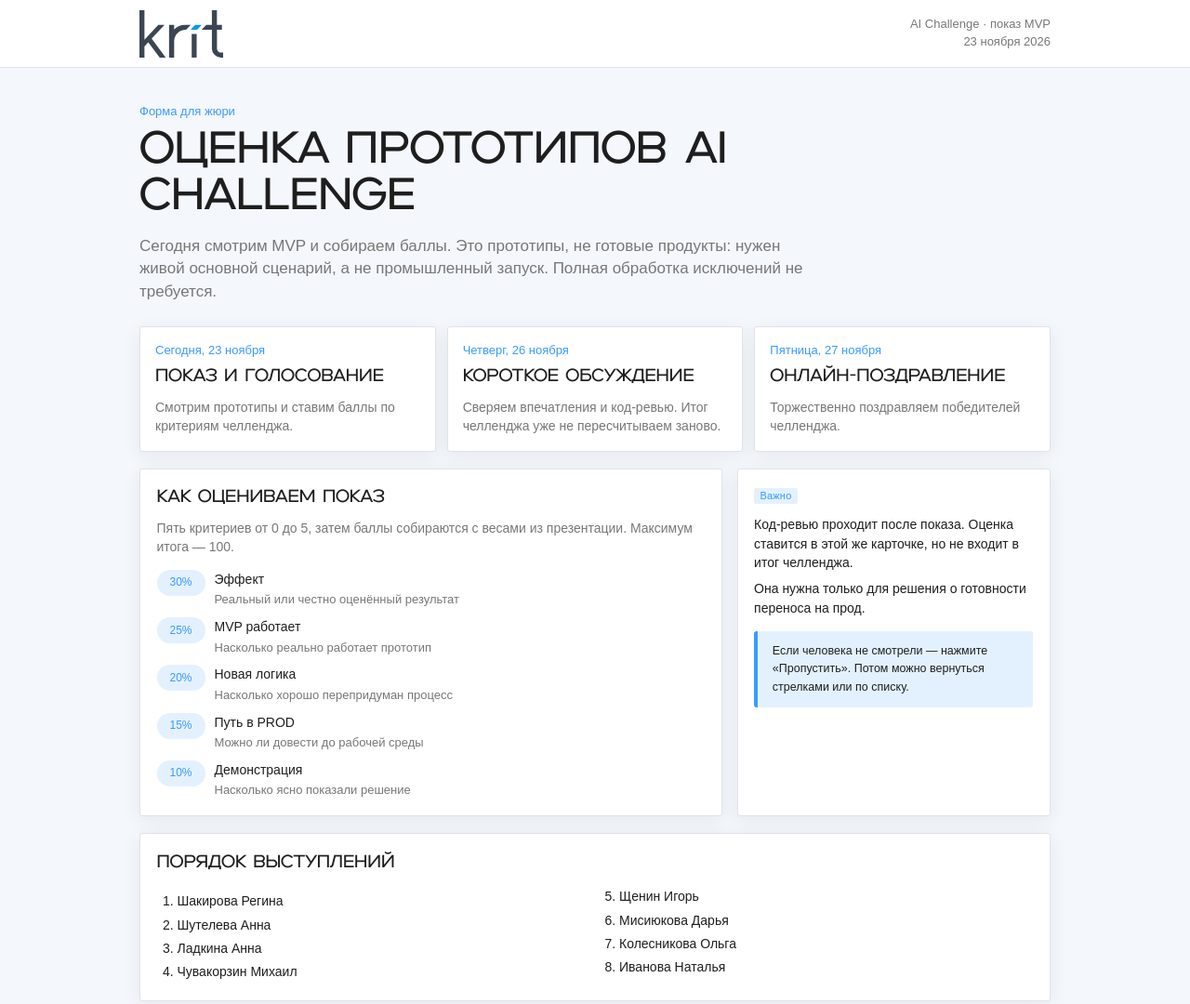
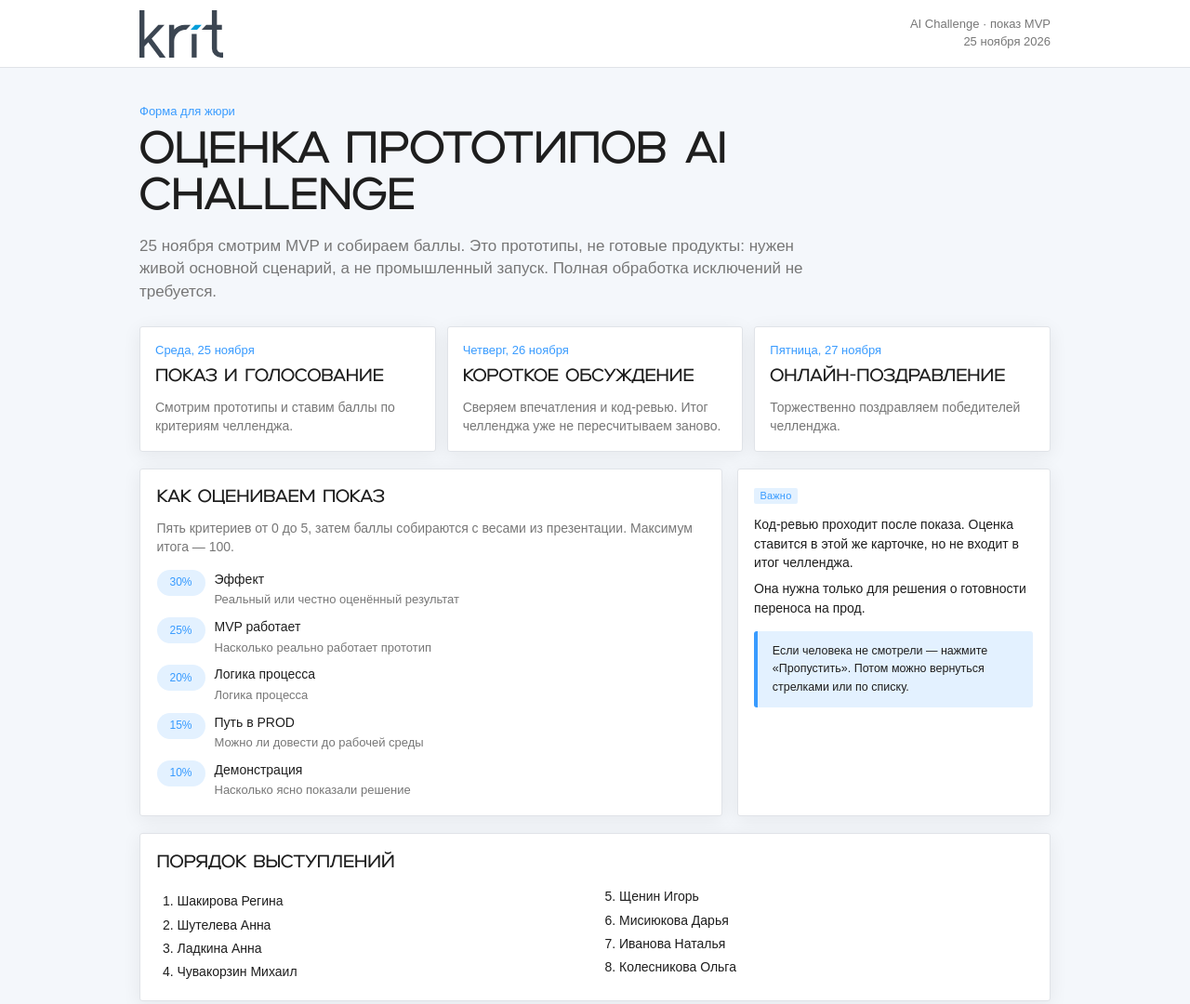
Before and after one commit to Nikisheva/html_krit, a plain HTML site: page jury-mvp.html in a window 1280 px wide. Shown: the top 1080 px of the page at 93% size. Drawn offline with Linux system fonts and the light colour scheme.

Commit message:
fix: move MVP showcase to 25 Nov and swap closing speakers
Put Ivanova seventh and Kolesnikova last, and rename the 20% criterion to process logic.

Co-authored-by: Cursor <cursoragent@cursor.com>

```diff
--- a/cloud-api/worker.js
+++ b/cloud-api/worker.js
@@ -29,8 +29,8 @@ const JURY_MVP_PARTICIPANTS = [
   { id: "chuvakorzin.m", name: "Чувакорзин Михаил" },
   { id: "shchenin.i", name: "Щенин Игорь" },
   { id: "misiukova.d", name: "Мисиюкова Дарья" },
+  { id: "ivanova.n", name: "Иванова Наталья" },
   { id: "kolesnikova.o", name: "Колесникова Ольга" },
-  { id: "ivanova.n", name: "Иванова Наталья" },
 ];
 const PROGRESS = {
   assignment_sent: "Отправлено задание",
@@ -298,7 +298,7 @@ function juryToCsv(rows) {
 function juryMvpToCsv(rows) {
   const header = [
     "член жюри", "участник", "пропущен", "эффект 30%", "mvp работает 25%",
-    "новая логика 20%", "путь в prod 15%", "демонстрация 10%",
+    "логика процесса 20%", "путь в prod 15%", "демонстрация 10%",
     "итог челленджа", "код-ревью", "комментарий", "обновлено",
   ];
   const lines = [header.join(",")];
--- a/jury-mvp.html
+++ b/jury-mvp.html
@@ -107,7 +107,7 @@
   <header class="top">
     <div class="top-inner">
       <img src="logo/KRIT_Logo_Grey_Color.svg" alt="КРИТ" width="90" height="51" />
-      <div class="event">AI Challenge · показ MVP<br />23 ноября 2026</div>
+      <div class="event">AI Challenge · показ MVP<br />25 ноября 2026</div>
     </div>
   </header>
 
@@ -115,11 +115,11 @@
     <section id="intro">
       <div class="kicker">Форма для жюри</div>
       <h1>Оценка прототипов AI Challenge</h1>
-      <p class="lede">Сегодня смотрим MVP и собираем баллы. Это прототипы, не готовые продукты: нужен живой основной сценарий, а не промышленный запуск. Полная обработка исключений не требуется.</p>
+      <p class="lede">25 ноября смотрим MVP и собираем баллы. Это прототипы, не готовые продукты: нужен живой основной сценарий, а не промышленный запуск. Полная обработка исключений не требуется.</p>
 
       <div class="schedule">
         <article class="card">
-          <div class="when">Сегодня, 23 ноября</div>
+          <div class="when">Среда, 25 ноября</div>
           <h3>Показ и голосование</h3>
           <p style="margin-top:8px;color:var(--muted);font-size:14px">Смотрим прототипы и ставим баллы по критериям челленджа.</p>
         </article>
@@ -209,13 +209,13 @@
       { id: "chuvakorzin.m", name: "Чувакорзин Михаил" },
       { id: "shchenin.i", name: "Щенин Игорь" },
       { id: "misiukova.d", name: "Мисиюкова Дарья" },
+      { id: "ivanova.n", name: "Иванова Наталья" },
       { id: "kolesnikova.o", name: "Колесникова Ольга" },
-      { id: "ivanova.n", name: "Иванова Наталья" },
     ];
     const criteria = [
       { id: "effect", title: "Эффект", weight: 30, desc: "Реальный или честно оценённый результат" },
       { id: "mvp_works", title: "MVP работает", weight: 25, desc: "Насколько реально работает прототип" },
-      { id: "new_logic", title: "Новая логика", weight: 20, desc: "Насколько хорошо перепридуман процесс" },
+      { id: "new_logic", title: "Логика процесса", weight: 20, desc: "Логика процесса" },
       { id: "prod_path", title: "Путь в PROD", weight: 15, desc: "Можно ли довести до рабочей среды" },
       { id: "demo", title: "Демонстрация", weight: 10, desc: "Насколько ясно показали решение" },
     ];
```
Also changed, not shown: jury-mvp-results.html (+3 -3 lines).
